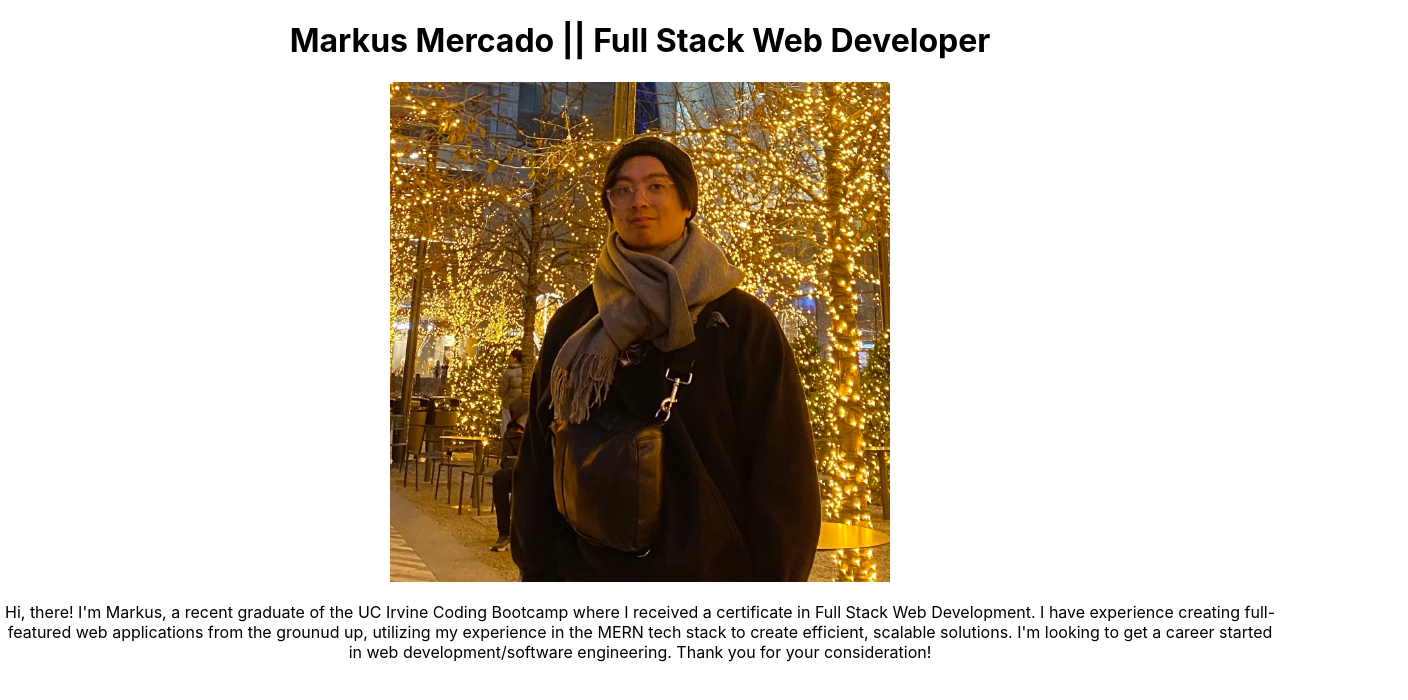
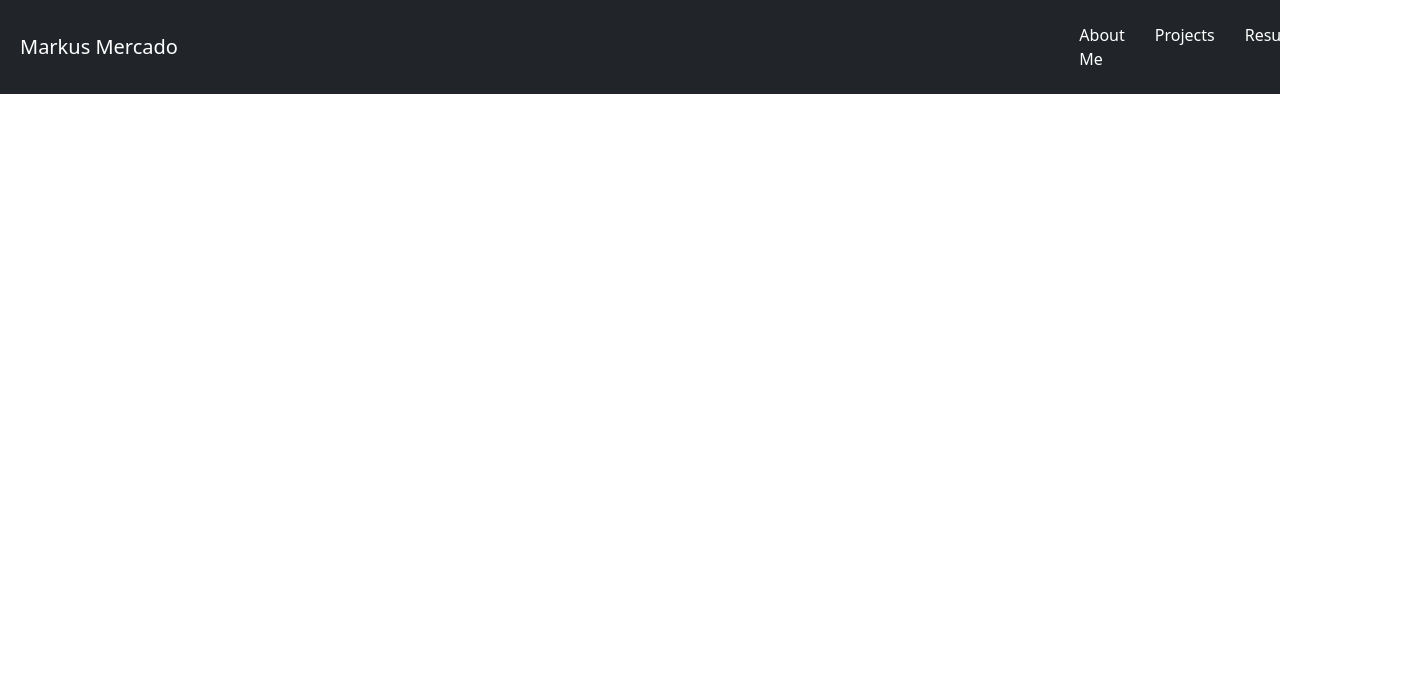
Before and after one commit to markkoos/Portfolio-MarkusMercado, a React (Create React App) app: page / in a window 1280 px wide. Shown: the top 700 px of the page, 1408 px wide, since content can reach past the window. Built offline with nearby package versions, Linux system fonts and the light colour scheme.

Commit message:
completed(for now) navbar with bootstrap and custom styling

```diff
--- a/src/App.js
+++ b/src/App.js
@@ -1,6 +1,7 @@
 import React from "react";
 import AboutMe from "./components/pages/AboutMe";
+import NavBar from "./components/NavBar";
 
 export default function App() {
-  return <AboutMe />
+  return <NavBar />
 }
--- a/src/components/navbar.js
+++ b/src/components/navbar.js
@@ -1 +1,28 @@
 import React from 'react';
+
+export default function NavBar({ pageChangeHandler }) {
+    return (
+        <nav class="navbar navbar-expand-lg navbar-dark bg-dark">
+            <span class="navbar-brand">Markus Mercado</span>
+            <ul className="navbar-nav mr-auto">
+
+                <li className="nav-item">
+                <a href="#aboutme" onClick={() => pageChangeHandler('About Me')}>About Me</a>
+                </li>
+
+                <li className="nav-item">
+                <a href="projects" onClick={() => pageChangeHandler('Projects')}>Projects</a>
+                </li>
+
+                <li className="nav-item">
+                <a href="#Resume" onClick={() => pageChangeHandler('Resume')}>Resume</a>
+                </li>
+
+                <li className="nav-item">
+                <a href="#contactme" onClick={() => pageChangeHandler('Contact Me')}>Contact Me</a>
+                </li>
+
+            </ul>
+        </nav>
+    )
+}
--- a/src/index.js
+++ b/src/index.js
@@ -2,6 +2,8 @@ import React from 'react';
 import ReactDOM from 'react-dom';
 import './index.css';
 import App from './App';
+import 'bootstrap/dist/css/bootstrap.min.css';
+import styles from "./styles/style.css";
 import reportWebVitals from './reportWebVitals';
 
 // render() method renders app component to the DOM
--- /dev/null
+++ b/src/styles/style.css
@@ -0,0 +1,22 @@
+.navbar-nav {
+    margin-left: 68%;
+    color: white;
+}
+
+.navbar-brand {
+    margin-left: 20px;
+    white-space: 2px;
+}
+
+.nav-item {
+    padding: 15px;
+}
+
+ul {
+    list-style: none;
+}
+
+a {
+    color: white;
+    text-decoration: none;
+}
```
Also changed, not shown: src/components/pages/AboutMe.js (line endings or trailing spaces).
